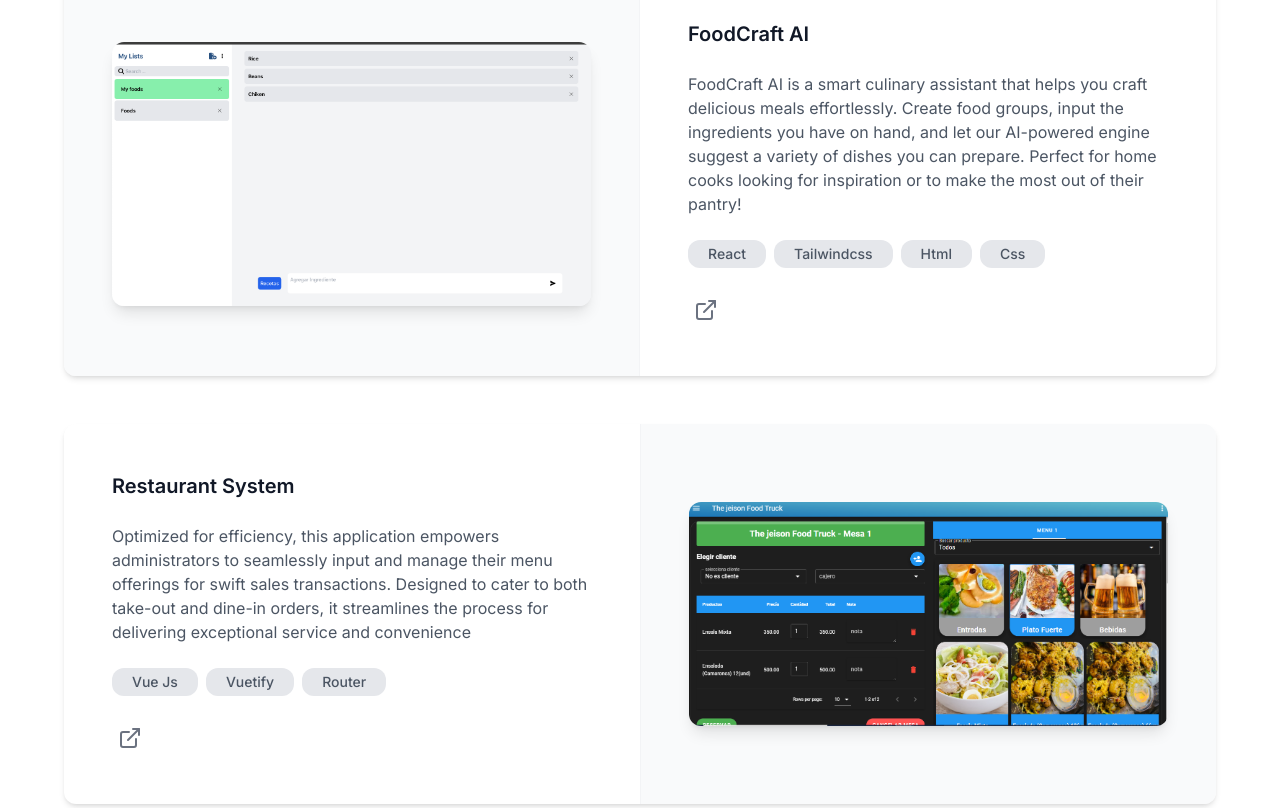
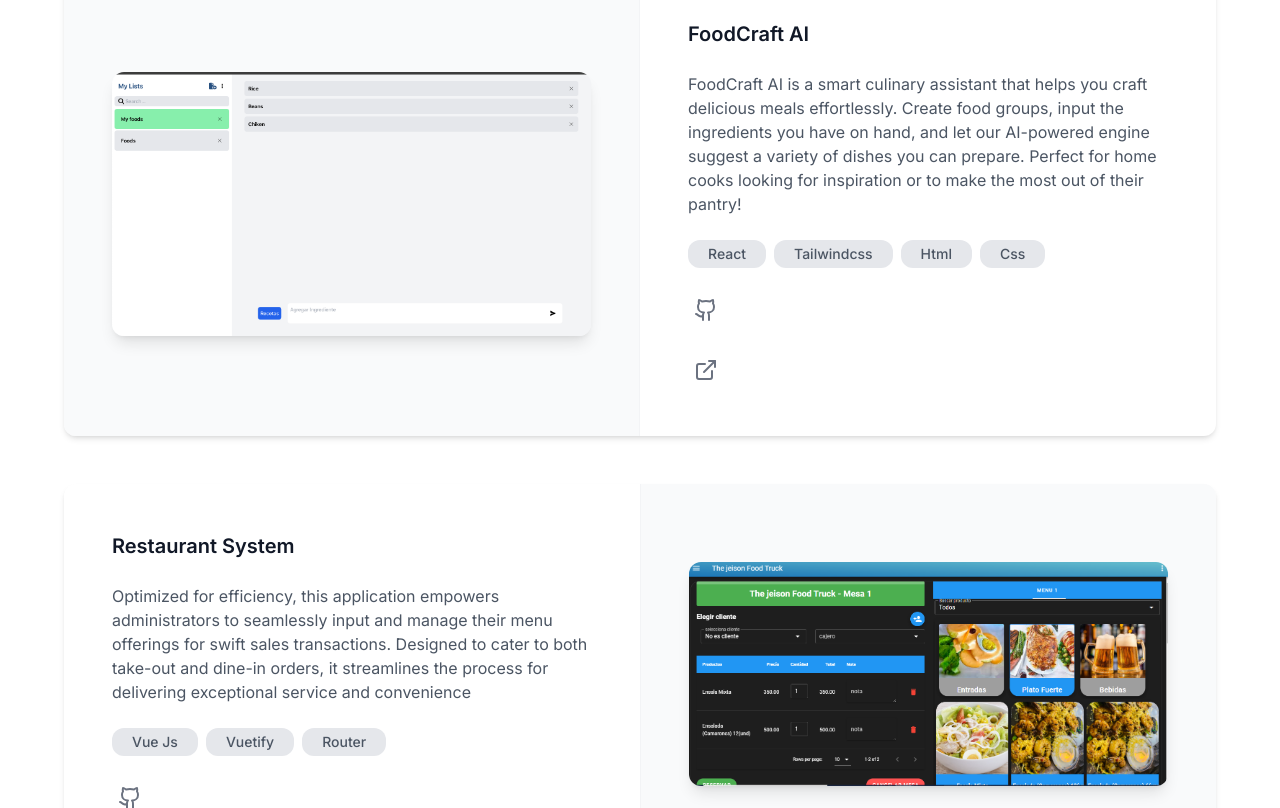
Before and after one commit to livingston12/livingston12.github.io, a Next.js app: page / in a window 1280 px wide. Shown: the part 4122-4930 px from the top of the page. Built offline with nearby package versions, Linux system fonts and the light colour scheme.

Commit message:
change externals links

```diff
--- a/src/components/data-display/project-details.tsx
+++ b/src/components/data-display/project-details.tsx
@@ -1,5 +1,5 @@
 import Image from 'next/image';
-import { ExternalLink } from 'lucide-react';
+import { ExternalLink, GithubIcon } from 'lucide-react';
 
 import { ProjectDetails as ProjectDetailsType } from '@/lib/types';
 import { mergeClasses } from '@/lib/utils';
@@ -19,6 +19,7 @@
   url,
   previewImage,
   layoutType = 'default',
+  website = ''
 }: ProjectDetailsProps) => {
   return (
     <Card className="mx-auto flex w-full max-w-6xl flex-col md:flex-row">
@@ -63,8 +64,18 @@
           className="self-start rounded-lg p-1.5 hover:bg-gray-50 [&_svg]:stroke-gray-500"
           externalLink
         >
-          <ExternalLink />
+          <GithubIcon />
         </Link>
+        {website && (
+          <Link
+            href={website}
+            noCustomization
+            className="self-start rounded-lg p-1.5 hover:bg-gray-50 [&_svg]:stroke-gray-500"
+            externalLink
+          >
+            <ExternalLink />
+          </Link>
+        )}
       </div>
     </Card>
   );
--- a/src/lib/data.tsx
+++ b/src/lib/data.tsx
@@ -214,7 +214,8 @@
        prepare. Perfect for home cooks looking for inspiration or to make the most
        out of their pantry!
       `,
-    url: 'https://github.com/livingston12/IngredientsTasks.github.io',
+    url: 'https://github.com/livingston12/IngredientsTasks',
+    website: 'https://github.com/livingston12/IngredientsTasks',
     previewImage: projectFoodCraft,
     technologies: [
       'React',
--- a/src/lib/types.ts
+++ b/src/lib/types.ts
@@ -28,6 +28,7 @@
   url: string;
   previewImage: string | StaticImageData;
   technologies: string[];
+  website?: string;
 };
 
 export type TestimonialDetails = {
```
Also changed, not shown: 1 other file (tests, documents, lock files or other folders).
